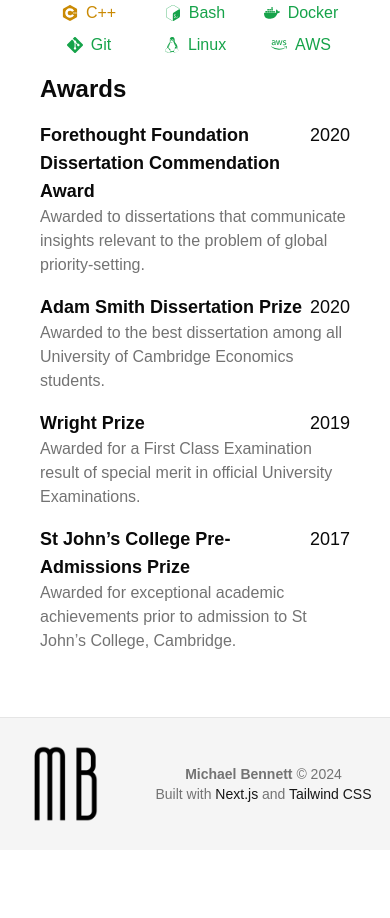
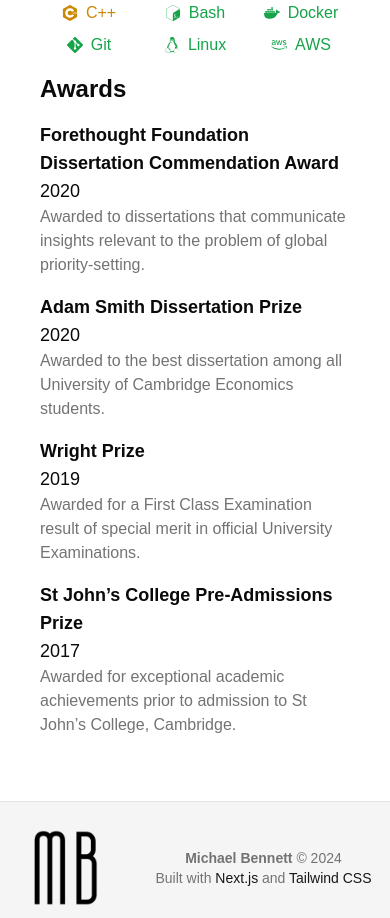
Before and after one commit to michaelbennett99/michaeldabennett.com, a Next.js app: page /cv in a window 390 px wide. Shown: the part 4720-5638 px from the top of the page. Before the commit the page ends 5570 px from the top, so only its background shows below. Built offline with nearby package versions, Linux system fonts and the light colour scheme.

Commit message:
Refactor AwardsCard component for improved layout responsiveness
- Changed layout from row to column for mobile view in AwardsCard component.
- Updated flex properties for better alignment and spacing across different screen sizes.

```diff
--- a/src/app/cv/_components/awards_card.tsx
+++ b/src/app/cv/_components/awards_card.tsx
@@ -11,7 +11,7 @@
   return (
     <div>
       <CardHeader>
-        <div className="flex flex-row justify-between">
+        <div className="flex flex-col md:flex-row md:justify-between md:gap-2">
           <div><strong>{title}</strong></div>
           <div>{year}</div>
         </div>
```
